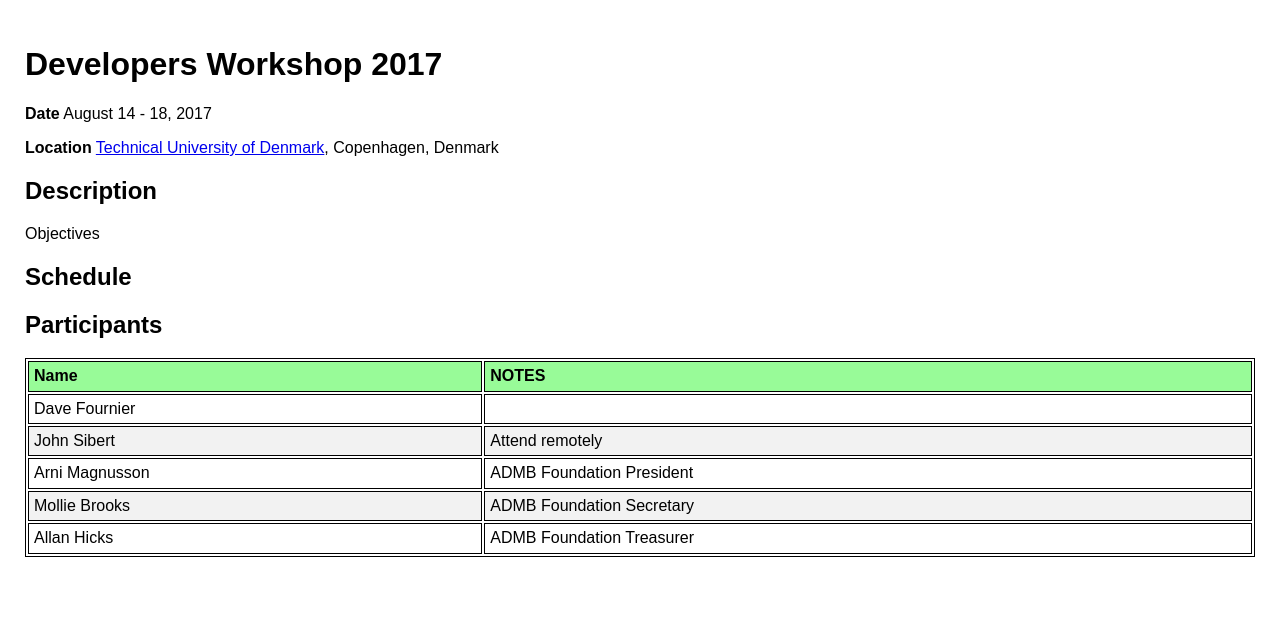
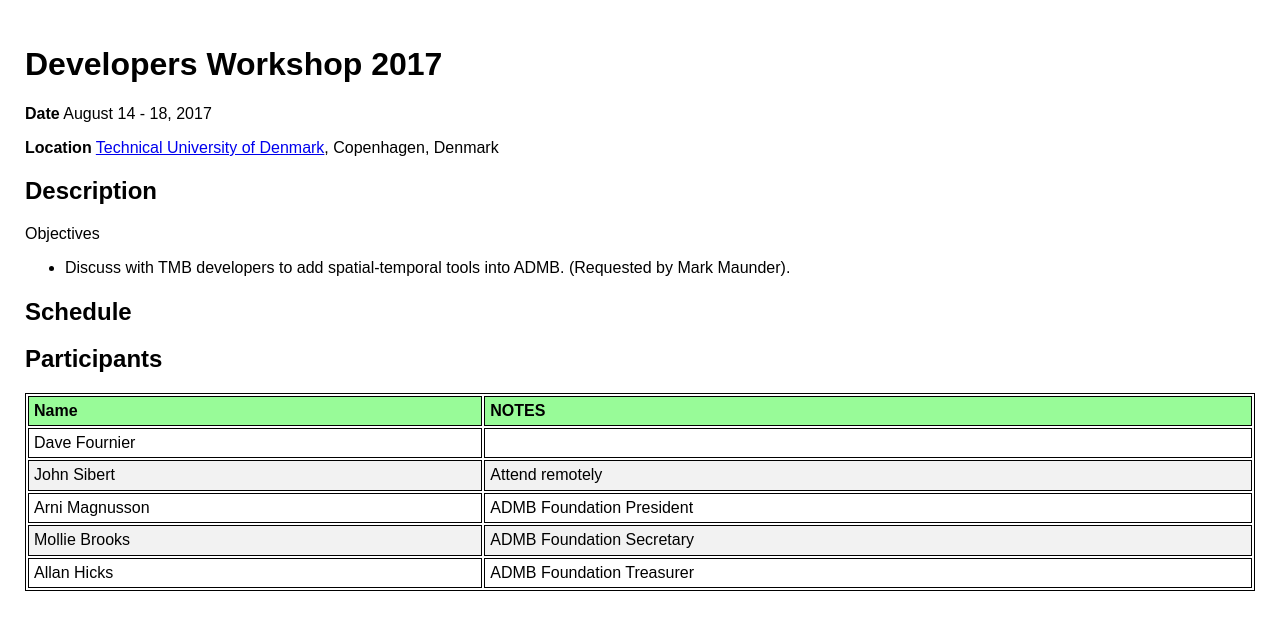
Before and after one commit to TMB-ADMB-Workshops/DevelopersWorkshop2017, a Jekyll site: the page built from agenda.md, in a window 1280 px wide. Shown: the top 630 px of the page. Built offline with Jekyll 4.4.1, drawn with Linux system fonts in a browser that asks for light colours; nearby versions of some CDN libraries.

Commit message:
Update agenda.md

```diff
--- a/agenda.md
+++ b/agenda.md
@@ -13,6 +13,8 @@ __Location__ [Technical University of Denmark](http://www.aqua.dtu.dk/), Copenha
 
    Objectives
 
+   * Discuss with TMB developers to add spatial-temporal tools into ADMB. (Requested by Mark Maunder).
+
 ## Schedule
 
 ## Participants
```
